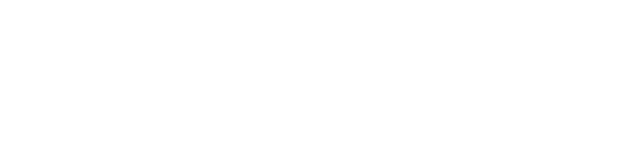
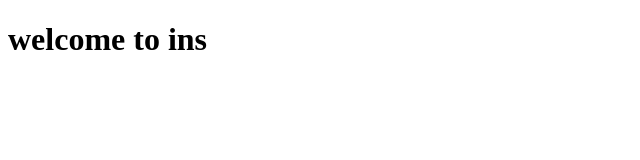
Before and after one commit to vineyko/myrepo, a plain HTML site: page index.html in a window 1280 px wide. Shown: the whole page, without its empty margins (0-640 px from the left). Drawn offline with Linux system fonts and the light colour scheme.

Commit message:
index.html2

```diff
--- a/index.html
+++ b/index.html
@@ -5,6 +5,7 @@
     <meta name="viewport" content="width=device-width, initial-scale=1.0">
     <title>Document</title>
 </head>
+<h1>welcome to ins</h1>
 <body>
 
 </body>
```
